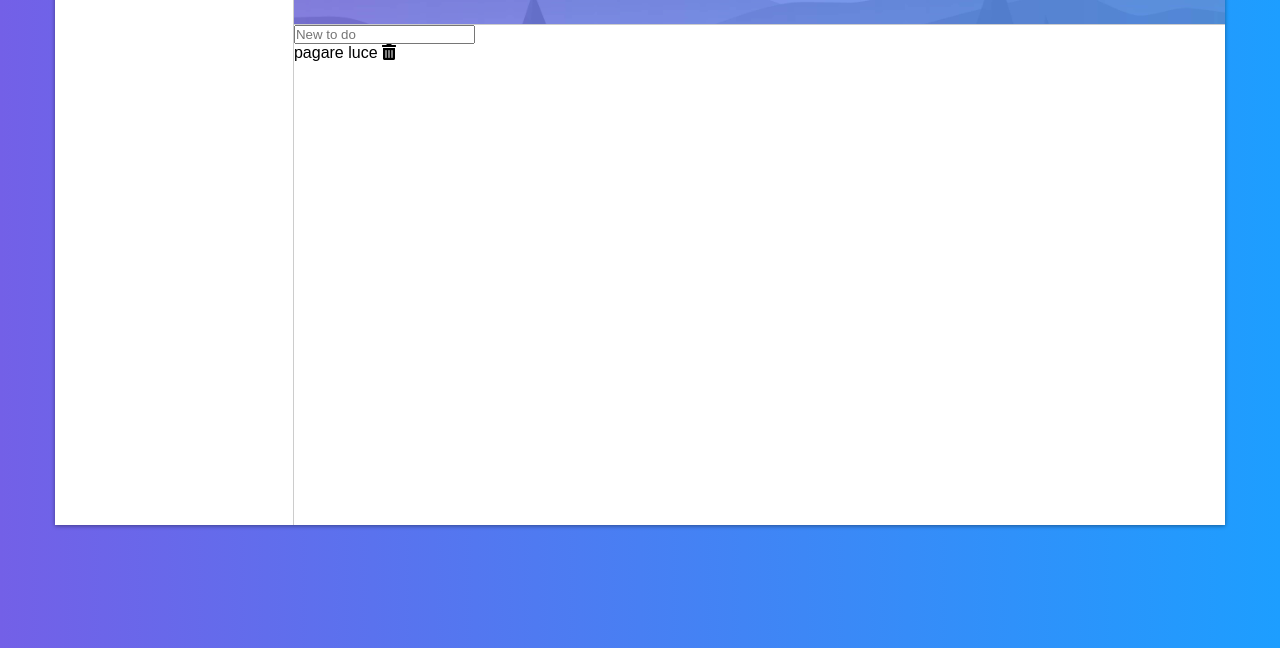
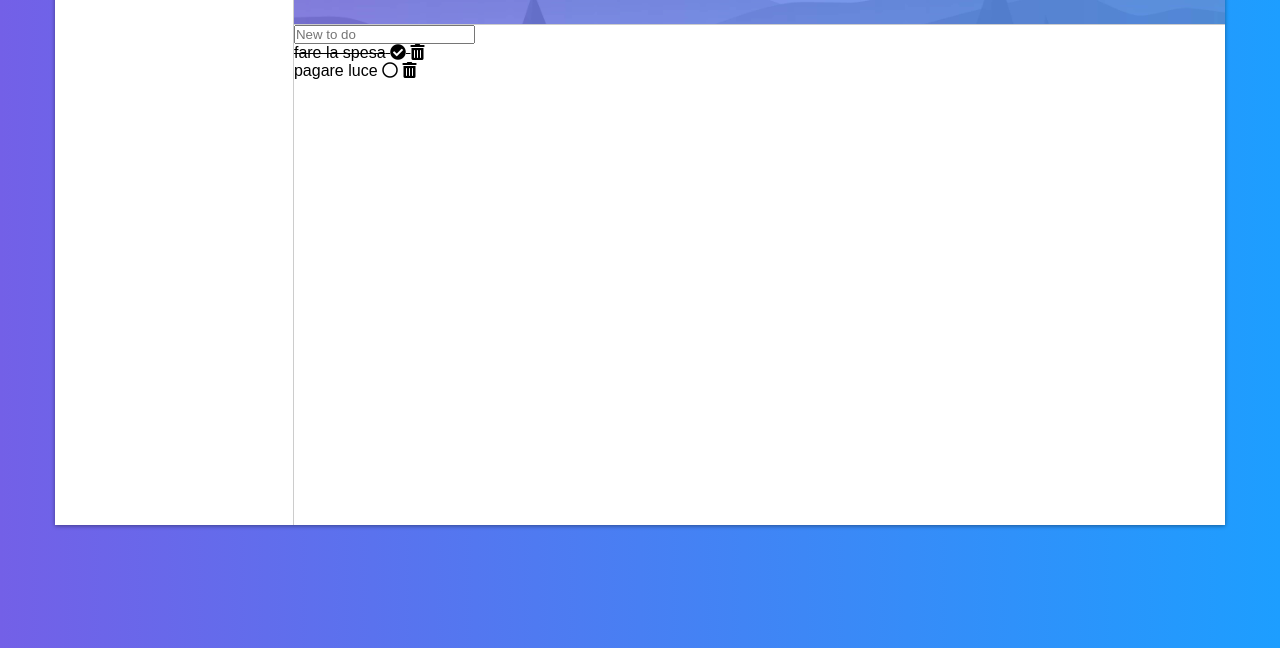
Before and after one commit to PaoloFrancesco-Marino/js-todo-clone, a plain HTML site: page index.html in a window 1280 px wide. Both pictures are taken after a click on the icon 397 px from the left and 204 px from the top of the page. Shown: the part 152-800 px from the top of the page. Drawn offline with nearby package versions, Linux system fonts and the light colour scheme; a web font is replaced by a local one.

Commit message:
add check button

```diff
--- a/index.html
+++ b/index.html
@@ -52,6 +52,7 @@
     <!-- template -->
     <div class="template">
         <li class="todo-element">
+            <i class="icona far fa-circle"></i>
             <i class="fas fa-trash-alt"></i>
         </li>
     </div><!-- ./Templates -->
--- a/script/main.js
+++ b/script/main.js
@@ -23,6 +23,7 @@ for (var i = 0; i < todoItems.length; i++) {
 }
 
 // rimuovo il todo cliccando delete
+
 $('.todo-list').on('click', 'li i:last-child', function() {
     $(this).parent().remove()
 });
@@ -32,7 +33,10 @@ var lineThrough = $('.todo-element');
 
 // checked todo
 $('.todo-list').on('click', 'li', function() {
+    $(this).children('.icona').removeClass('far fa-circle');
+    $(this).children('.icona').toggleClass('fas fa-check-circle');
     $(this).toggleClass('check');
+
 });
 
 
--- a/styles/main.css
+++ b/styles/main.css
@@ -74,9 +74,7 @@ body {
 }
 
 .check {
-    display: block;
     text-decoration: line-through;
-    font-weight: 400;
 }
 
 
```
